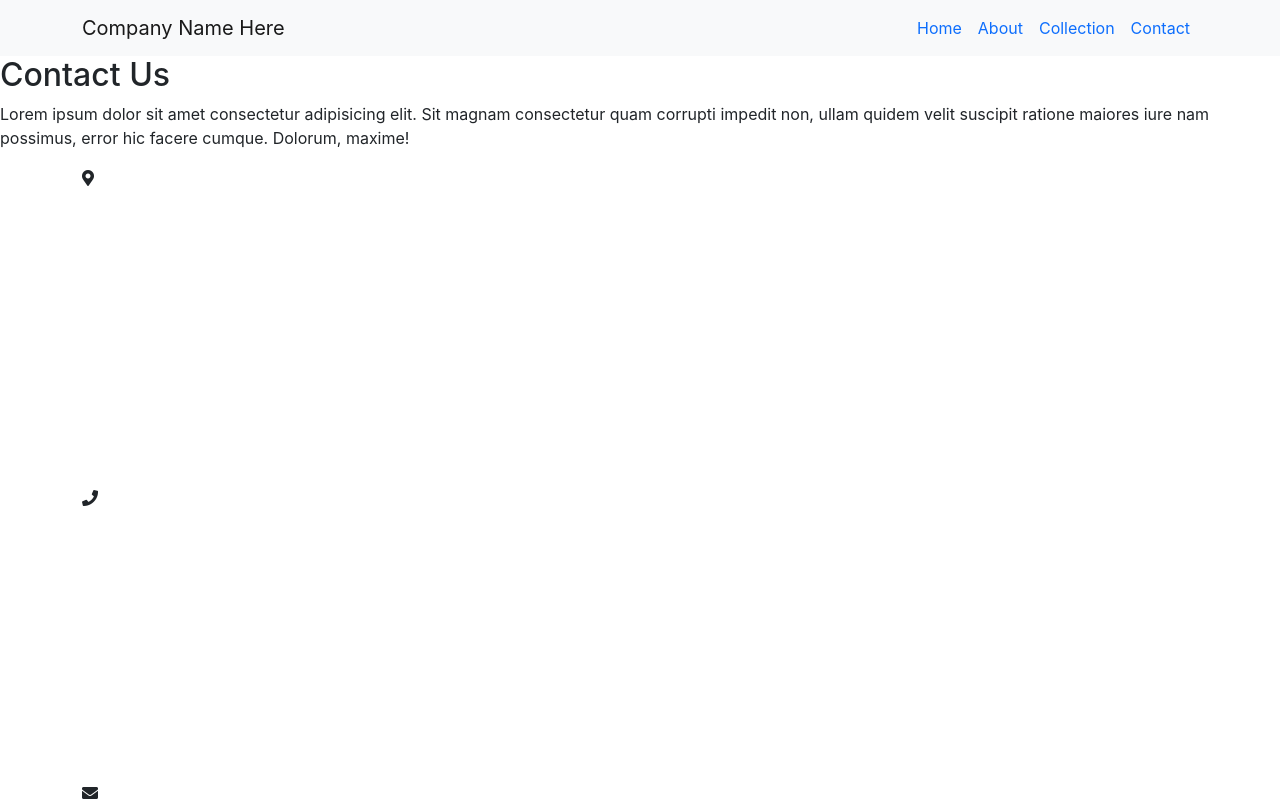
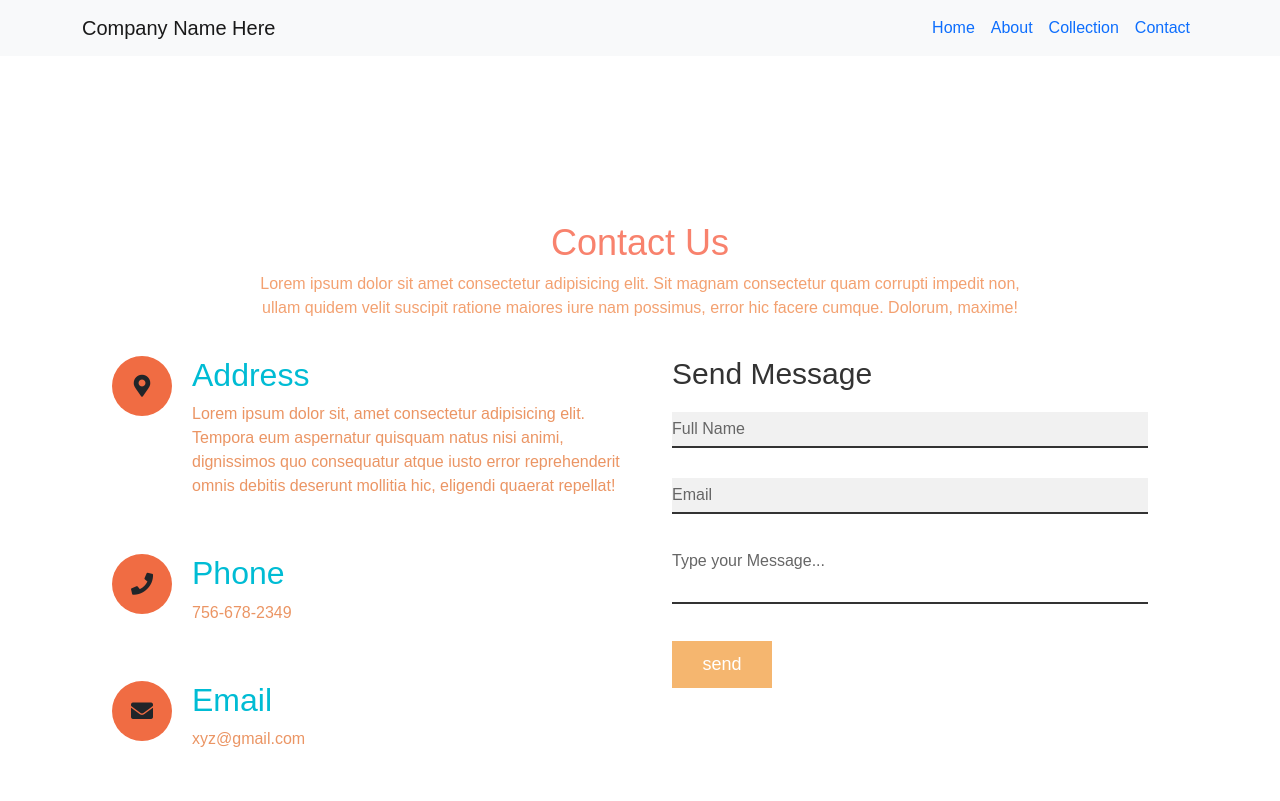
Before and after one commit to prashant0829/trade-site, a React (Create React App) app: page /contact in a window 1280 px wide. Shown: the top 801 px of the page. Built offline with nearby package versions, Linux system fonts and the light colour scheme.

Commit message:
style added

```diff
--- a/src/App.css
+++ b/src/App.css
@@ -93,13 +93,13 @@
   padding: 20px;
 }
 
-.text {
+/* .text {
   width: 100%;
   margin-top: 185px;
   text-transform: uppercase;
   text-align: center;
   color: white;
-}
+} */
 
 .text h4 {
   margin: 14px 0px;
@@ -171,11 +171,11 @@
 ul {
   list-style: none;
 }
-.row {
+/* .row {
   display: flex;
   flex-wrap: wrap;
   padding-right: 0px;
-}
+} */
 .footer-col {
   width: 25%;
   padding: 0 15px;
--- a/src/App.js
+++ b/src/App.js
@@ -11,7 +11,9 @@ function App() {
     <div className="">
       <Router>
         <Navbar />
-        {/* <div className=" mt-5 mb-5"></div> */}
+        <div
+          className=" mt-5 mb-5"
+          style={{ backgroundImage: "url(" + "/img/1.png" + ")" }}></div>
         <Switch>
           <Route exact path="/">
             <Index />
--- a/src/components/Contact.jsx
+++ b/src/components/Contact.jsx
@@ -1,58 +1,79 @@
 import React from "react";
+import "./style.css";
 
 const contact = () => {
   return (
-    <section class="contact">
-      <div class="content">
+    <section className="contact">
+      <div className="content">
         <h2>Contact Us</h2>
         <p>
-          Lorem ipsum dolor sit amet consectetur adipisicing elit. Sit magnam consectetur quam corrupti impedit non, ullam quidem velit suscipit ratione maiores iure nam possimus, error hic facere cumque. Dolorum, maxime!
+          Lorem ipsum dolor sit amet consectetur adipisicing elit. Sit magnam
+          consectetur quam corrupti impedit non, ullam quidem velit suscipit
+          ratione maiores iure nam possimus, error hic facere cumque. Dolorum,
+          maxime!
         </p>
       </div>
-      <div class="container">
-        <div class="contactinfo">
-          <div class="box">
-            <div class="icon"><i class="fas fa-map-marker-alt"></i></div>
-            <div class="text">
+      <div className="container">
+        <div className="row">
+          <div className="col col-sm-12 col-md-6">
+            <div className="contactinfo">
+              <div className="box">
+                <div className="icon">
+                  <i className="fas fa-map-marker-alt"></i>
+                </div>
+                <div className="text">
                   <h2>Address</h2>
-                <p>Lorem ipsum dolor sit, amet consectetur adipisicing elit. Tempora eum aspernatur quisquam natus nisi animi, dignissimos quo consequatur atque iusto error reprehenderit omnis debitis deserunt mollitia hic, eligendi quaerat repellat!</p>
+                  <p>
+                    Lorem ipsum dolor sit, amet consectetur adipisicing elit.
+                    Tempora eum aspernatur quisquam natus nisi animi,
+                    dignissimos quo consequatur atque iusto error reprehenderit
+                    omnis debitis deserunt mollitia hic, eligendi quaerat
+                    repellat!
+                  </p>
                 </div>
               </div>
-          <div class="box">
-            <div class="icon"><i class="fas fa-phone"></i></div>
-              <div class="text">
+              <div className="box">
+                <div className="icon">
+                  <i className="fas fa-phone"></i>
+                </div>
+                <div className="text">
                   <h2>Phone</h2>
                   <p>756-678-2349</p>
                 </div>
               </div>
-          <div class="box">
-              <div class="icon"><i class="fas fa-envelope"></i></div>
-                <div class="text">
+              <div className="box">
+                <div className="icon">
+                  <i className="fas fa-envelope"></i>
+                </div>
+                <div className="text">
                   <h2>Email</h2>
                   <p>xyz@gmail.com</p>
                 </div>
               </div>
             </div>
-         <div class="contactForm">
+          </div>
+          <div className="col col-sm-12 col-md-6">
+            <div className="contactForm">
               <form>
                 <h2>Send Message</h2>
-             <div class="inputbox">
-               <input type="text" name=" " required="required"/>
+                <div className="inputbox">
+                  <input type="text" name=" " required="required" />
                   <span>Full Name</span>
                 </div>
-            <div class="inputbox">
-              <input type="text" name=" " required="required"/>
+                <div className="inputbox">
+                  <input type="text" name=" " required="required" />
                   <span>Email</span>
                 </div>
-            <div class="inputbox">
+                <div className="inputbox">
                   <textarea required="required"></textarea>
                   <span>Type your Message...</span>
                 </div>
-            <div class="inputbox">
-              <input type="submit" name=" " value="send"/>
+                <div className="inputbox">
+                  <input type="submit" name=" " value="send" />
                 </div>
-
               </form>
+            </div>
+          </div>
         </div>
       </div>
     </section>
--- a/src/components/style.css
+++ b/src/components/style.css
@@ -1,10 +1,10 @@
-*{
+* {
   margin: 0;
   padding: 0;
   box-sizing: border-box;
   font-family: "Poppins", sans-serif;
 }
-.contact{
+.contact {
   position: relative;
   min-height: 100vh;
   padding: 50px 100px;
@@ -12,42 +12,41 @@
   justify-content: center;
   align-items: center;
   flex-direction: column;
-    background: url(jess-bailey-q10VITrVYUM-unsplash.jpg);
+  /* background: url(jess-bailey-q10VITrVYUM-unsplash.jpg); */
   background-size: cover;
 }
 /* Position text in the middle of the page/image */
 
-.contact .content{
+.contact .content {
   max-width: 800px;
   text-align: center;
 }
-.contact  .content h2{
+.contact .content h2 {
   font-size: 36px;
   font-weight: 500;
   color: rgb(248, 130, 109);
 }
-.contact .content p{
+.contact .content p {
   font-weight: 300;
   color: rgb(243, 161, 113);
 }
-.container{
+.container {
   width: 100%;
   display: flex;
   justify-content: center;
   align-items: center;
-    margin-top: 30px;
+  /* margin-top: 30px; */
 }
-.container .contactinfo{
-    width: 50%;
+.container .contactinfo {
   display: flex;
   flex-direction: column;
 }
-.container .contactinfo .box{
+.container .contactinfo .box {
   position: relative;
   padding: 20px 0;
   display: flex;
 }
-.container .contactinfo .box .icon{
+.container .contactinfo .box .icon {
   min-width: 60px;
   height: 60px;
   background: rgb(240, 108, 67);
@@ -56,9 +55,8 @@
   align-items: center;
   border-radius: 50%;
   font-size: 22px;
-
 }
-.container .contactinfo .box .text{
+.container .contactinfo .box .text {
   display: flex;
   margin-left: 20px;
   font-size: 16px;
@@ -67,29 +65,27 @@
   flex-direction: column;
   font-weight: 300;
 }
-.container .contactinfo .box .text h2{
+.container .contactinfo .box .text h2 {
   font-weight: 500;
   color: #00bcd4;
-
 }
-.contactForm{
-    width: 40%;
-    padding: 40px;
+.contactForm {
+  /* width: 40%; */
+  padding: 20px;
   background: #fff;
 }
-.contactForm h2{
+.contactForm h2 {
   font-size: 30px;
   color: #333;
   font-weight: 500;
 }
-.contactForm .inputbox{
+.contactForm .inputbox {
   position: relative;
   width: 100%;
-    margin-top:  10px;
+  margin-top: 10px;
 }
 .contactForm .inputbox input,
-.contactForm .inputbox textarea
-{
+.contactForm .inputbox textarea {
   width: 100%;
   padding: 5px 0;
   font-size: 16px;
@@ -99,7 +95,7 @@
   outline: none;
   resize: none;
 }
-.contactForm .inputbox  span{
+.contactForm .inputbox span {
   position: absolute;
   left: 0;
   padding: 5px 0;
@@ -108,38 +104,35 @@
   pointer-events: none;
   transition: 0.5s;
   color: #666;
-
 }
-.contactForm .inputbox input:focus ~span,
-.contactForm .inputbox input:valid ~span,
-.contactForm .inputbox textarea:focus ~span,
-.contactForm .inputbox textarea:valid ~span
-{
-    color:#fc8d4d;
-    font-size:12px;
-    transform:translateY(-20px);
-
+.contactForm .inputbox input:focus ~ span,
+.contactForm .inputbox input:valid ~ span,
+.contactForm .inputbox textarea:focus ~ span,
+.contactForm .inputbox textarea:valid ~ span {
+  color: #fc8d4d;
+  font-size: 12px;
+  transform: translateY(-20px);
 }
-.contactForm .inputbox input[type="submit"]{
+.contactForm .inputbox input[type="submit"] {
   width: 100px;
   background: #f5b66f;
-    color:#fff;
-    border:none;
+  color: #fff;
+  border: none;
   cursor: pointer;
   padding: 10px;
   font-size: 18px;
 }
-@media(max-width:991px){
-    .contact{
+@media (max-width: 991px) {
+  .contact {
     padding: 50px;
   }
-    .container{
+  .container {
     flex-direction: column;
   }
-    .container .contactinfo{
+  .container .contactinfo {
     width: 100%;
   }
-    .container .contactinfo{
-       margin-bottom: 100%;
+  .container .contactinfo {
+    /* margin-bottom: 100%; */
   }
 }
```
Also changed, not shown: 1 other file (tests, documents, lock files or other folders). Lines whose indentation alone changed are shown as unchanged.
